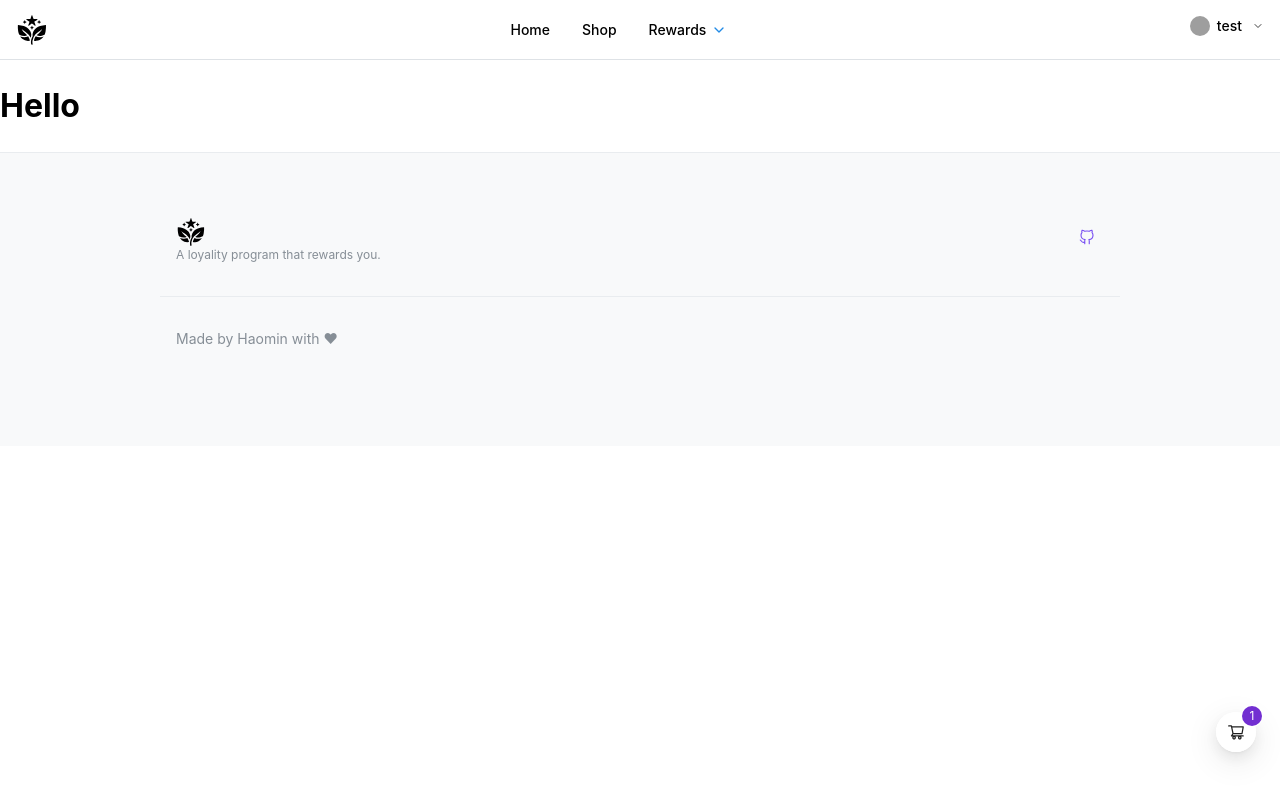
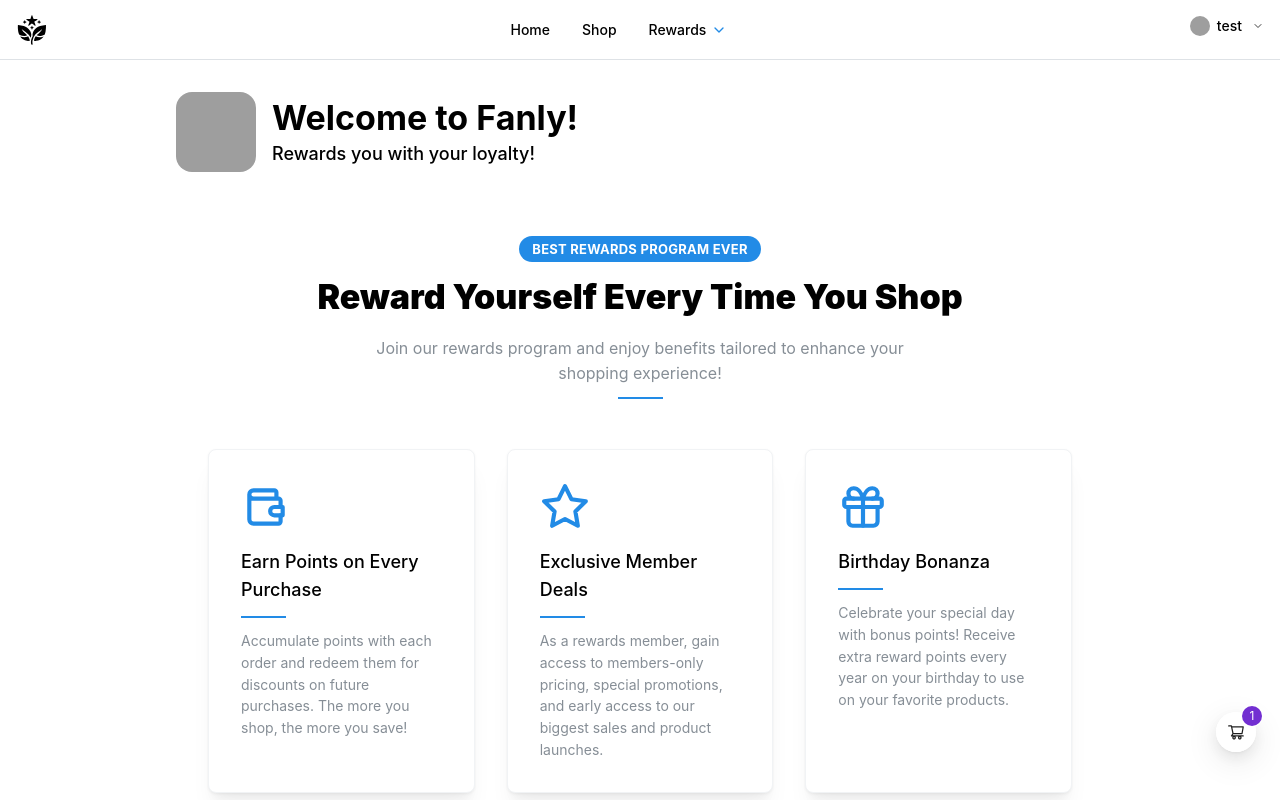
Before and after one commit to ha0min/loyalweb, a Next.js app: page /user in a window 1280 px wide. Shown: the top 800 px of the page. Built offline with nearby package versions, Linux system fonts and the light colour scheme; grey boxes are pictures that could not be loaded.

Commit message:
feat: add feature cards

```diff
--- a/app/(user)/user/page.tsx
+++ b/app/(user)/user/page.tsx
@@ -1,10 +1,20 @@
-import { FloatButton } from 'antd';
-import { IconShoppingCart } from '@tabler/icons-react';
+import { Container, Paper } from '@mantine/core';
+import { PageTitle } from '@/components/PageTitle/PageTitle';
+import { FeaturesCards } from '@/components/FeatureCards';
 
 const Hello = () => (
-        <div>
-            <h1>Hello</h1>
-        </div>
+        <Container p="md">
+            <PageTitle
+                title="Welcome to Fanly!"
+                subtitle="Rewards you with your loyalty!"
+                url="https://em-content.zobj.net/source/telegram/358/smiling-face-with-sunglasses_1f60e.webp"
+            />
+
+            <Paper p="md" radius="md">
+                <FeaturesCards />
+            </Paper>
+
+        </Container>
     );
 
 export default Hello;
--- /dev/null
+++ b/components/FeatureCards/FeatureCards.module.css
@@ -0,0 +1,39 @@
+.title {
+    font-size: rem(34px);
+    font-weight: 900;
+
+    @media (max-width: $mantine-breakpoint-sm) {
+        font-size: rem(24px);
+    }
+}
+
+.description {
+    max-width: rem(600px);
+    margin: auto;
+
+    &::after {
+        content: '';
+        display: block;
+        background-color: var(--mantine-color-blue-filled);
+        width: rem(45px);
+        height: rem(2px);
+        margin-top: var(--mantine-spacing-sm);
+        margin-left: auto;
+        margin-right: auto;
+    }
+}
+
+.card {
+    border: rem(1px) solid light-dark(var(--mantine-color-gray-1), var(--mantine-color-dark-5));
+}
+
+.cardTitle {
+    &::after {
+        content: '';
+        display: block;
+        background-color: var(--mantine-color-blue-filled);
+        width: rem(45px);
+        height: rem(2px);
+        margin-top: var(--mantine-spacing-sm);
+    }
+}
--- /dev/null
+++ b/components/FeatureCards/index.tsx
@@ -0,0 +1,101 @@
+'use client';
+
+import {
+    Badge,
+    Group,
+    Title,
+    Text,
+    Card,
+    SimpleGrid,
+    Container,
+    rem,
+    useMantineTheme,
+} from '@mantine/core';
+import {
+    IconTruck,
+    IconUsers,
+    IconHeadset,
+    IconGift,
+    IconStar, IconWallet,
+} from '@tabler/icons-react';
+import classes from './FeatureCards.module.css';
+
+const rewardsFeatures = [
+    {
+        title: 'Earn Points on Every Purchase',
+        description:
+            'Accumulate points with each order and redeem them for discounts on future purchases. The more you shop, the more you save!',
+        icon: IconWallet,
+    },
+    {
+        title: 'Exclusive Member Deals',
+        description:
+            'As a rewards member, gain access to members-only pricing, special promotions, and early access to our biggest sales and product launches.',
+        icon: IconStar,
+    },
+    {
+        title: 'Birthday Bonanza',
+        description:
+            'Celebrate your special day with bonus points! Receive extra reward points every year on your birthday to use on your favorite products.',
+        icon: IconGift,
+    },
+    {
+        title: 'Refer and Earn',
+        description:
+            'Spread the joy! Refer friends and family to our program and earn points when they make their first purchase. It’s a win-win for everyone.',
+        icon: IconUsers,
+    },
+    {
+        title: 'Free Shipping Perks',
+        description:
+            'Members enjoy the benefit of free shipping on select orders. It’s our way of saying thank you for your loyalty.',
+        icon: IconTruck,
+    },
+    {
+        title: 'VIP Customer Support',
+        description:
+            'Get your questions answered with priority support from our dedicated rewards program customer service team.',
+        icon: IconHeadset,
+    },
+];
+
+export function FeaturesCards() {
+    const theme = useMantineTheme();
+    const features = rewardsFeatures.map((feature) => (
+        <Card key={feature.title} shadow="md" radius="md" className={classes.card} padding="xl">
+            <feature.icon
+                style={{ width: rem(50), height: rem(50) }}
+                stroke={2}
+                color={theme.colors.blue[6]}
+            />
+            <Text fz="lg" fw={500} className={classes.cardTitle} mt="md">
+                {feature.title}
+            </Text>
+            <Text fz="sm" c="dimmed" mt="sm">
+                {feature.description}
+            </Text>
+        </Card>
+    ));
+
+    return (
+        <Container size="lg" py="xl">
+            <Group justify="center">
+                <Badge variant="filled" size="lg">
+                    Best rewards program ever
+                </Badge>
+            </Group>
+
+            <Title order={2} className={classes.title} ta="center" mt="sm">
+                Reward Yourself Every Time You Shop
+            </Title>
+
+            <Text c="dimmed" className={classes.description} ta="center" mt="md">
+                Join our rewards program and enjoy benefits tailored to enhance your shopping experience!
+            </Text>
+
+            <SimpleGrid cols={{ base: 1, md: 3 }} spacing="xl" mt={50}>
+                {features}
+            </SimpleGrid>
+        </Container>
+    );
+}
```
Also changed, not shown: app/(user)/user/product/[id]/page.tsx (added, +60 -0 lines).
